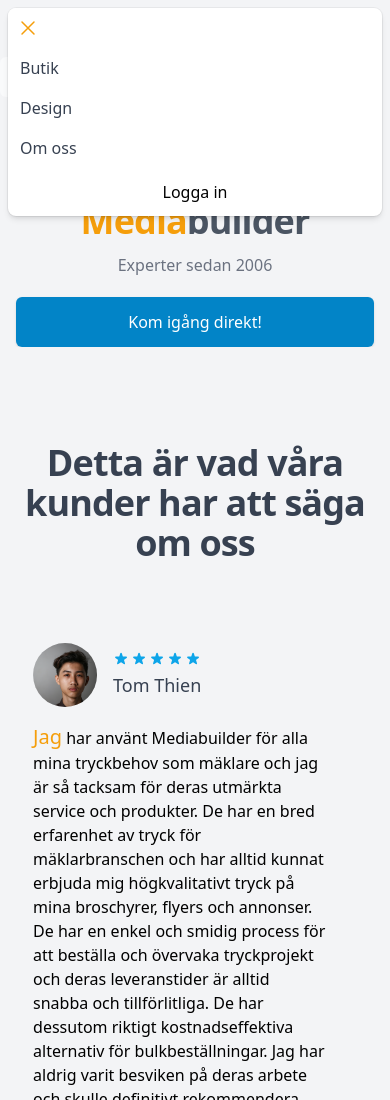
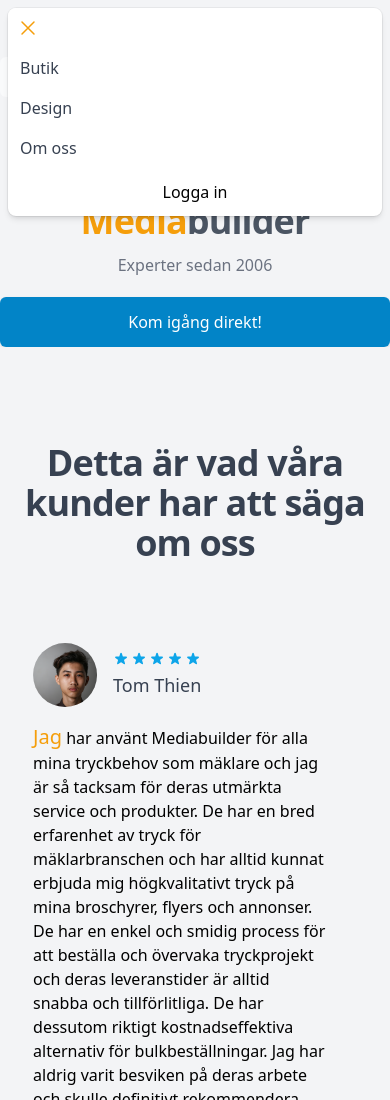
Before and after one commit to Veaox/Mediabuilder, a website: page dist/index.html in a window 390 px wide. Shown: the top 1100 px of the page. Drawn offline with nearby package versions, Linux system fonts and the light colour scheme.

Commit message:
Fixed the main button

```diff
--- a/dist/index.html
+++ b/dist/index.html
@@ -1,6 +1,7 @@
 <!DOCTYPE html>
 <html lang="en">
 <head>
+
   <meta property="og:description" content="En MRM-portal för att skapa marknadsmaterial
   Används av fastighetsmäklare över hela Sverige, Uppkopplad mot alla mäklarsystem, Mediabuilder är en marknadsportal för alla organisationer, ett onlineförråd där företagsteam enkelt kan komma åt sina varumärkestillgångar för att skapa och distribuera marknadsföringsinnehåll.
   – Allt online, skapa filer">
@@ -10,7 +11,7 @@
     <title>MediaBuilder – Build Media with ease</title>
     <link rel="stylesheet" href="output.css">
 </head>
-<body>
+<body class="bg-gray-100">
 
 
 <!--This is the Hero-->
@@ -18,7 +19,7 @@
 
     <div class="relative overflow-hidden bg-gray-100">
       <div class="hidden sm:absolute sm:inset-y-0 sm:block sm:h-full sm:w-full" aria-hidden="true">
-        <div class="relative mx-auto h-full max-w-7xl">
+        <div class="relative mx-auto h-full">
           <svg class="absolute right-full translate-y-1/4 translate-x-1/4 transform lg:translate-x-1/2" width="404" height="784" fill="none" viewBox="0 0 404 784">
             <defs>
               <pattern id="f210dbf6-a58d-4871-961e-36d5016a0f49" x="0" y="0" width="20" height="20" patternUnits="userSpaceOnUse">
@@ -122,18 +123,21 @@
             <p class="mx-auto mt-3 max-w-md text-base text-gray-500 sm:text-lg md:mt-5 md:max-w-3xl md:text-xl">Experter sedan 2006</p>
 
 
-            <!--Maila oss-knapp-->
-            <div class="mx-auto mt-5 max-w-md sm:flex sm:justify-center md:mt-8">
-              <div class="rounded-md shadow">
-                <a href="/dist/sign.html" class="flex w-full items-center justify-center rounded-md border border-transparent bg-sky-600 px-8 py-3 text-base font-medium text-white hover:text-gray-600">Kom igång direkt!</a>
-              </div>
-            </div>
+
           </div>
 
         </main>
+
+      </div>
+    </div>
+     <!--Maila oss-knapp-->
+     <div class="mx-auto mt-5 max-w-md sm:flex sm:justify-center md:mt-8 bg-gray-100">
+      <div class="rounded-md shadow">
+        <a href="/dist/sign.html" class="flex w-full items-center justify-center rounded-md border border-transparent bg-sky-600 px-8 py-3 text-base font-medium text-white hover:text-gray-600">Kom igång direkt!</a>
       </div>
     </div>
 </h1>
+
 
 <!--Hero Stop-->
 
```
